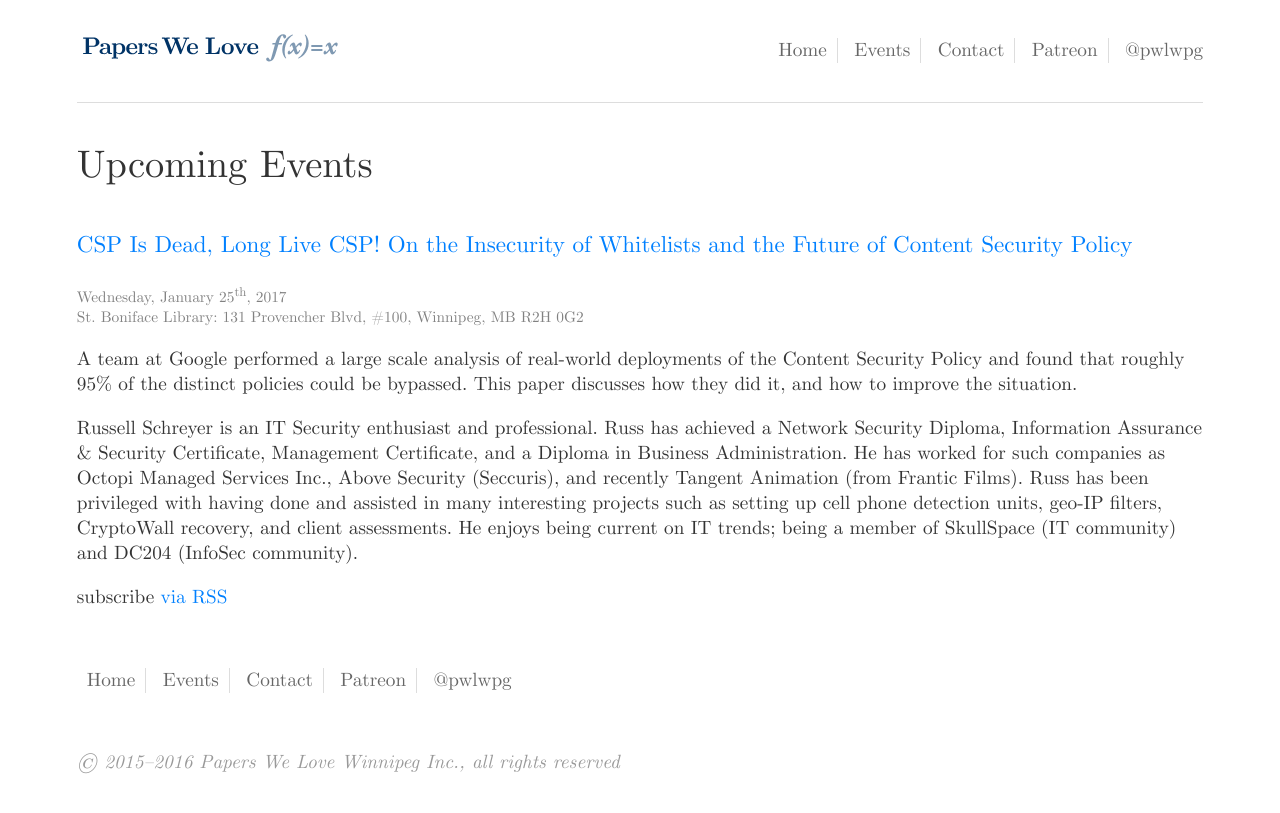
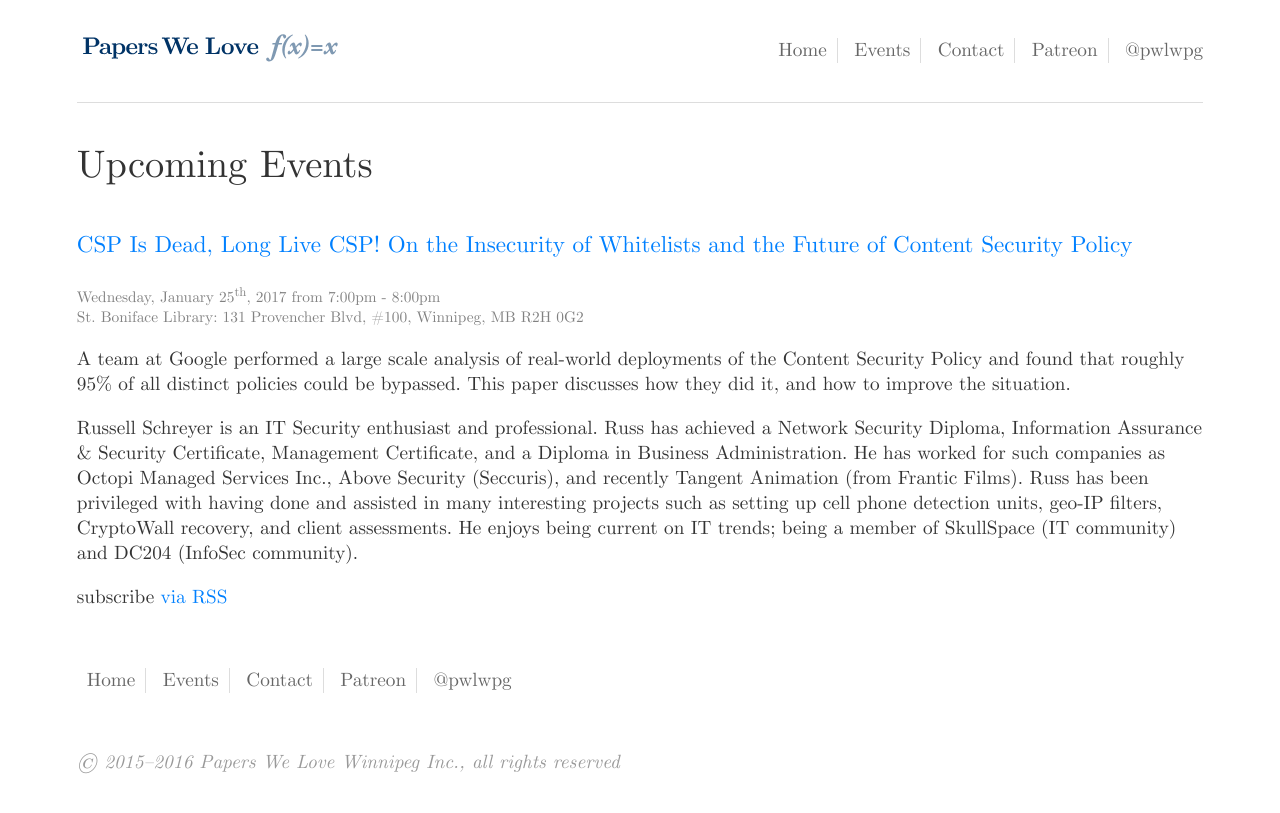
Before and after one commit to pwlwpg/pwlwpg.github.io, a Jekyll site: the page built from index.html, in a window 1280 px wide. Shown: the top 813 px of the page. Built offline with Jekyll 4.4.1, drawn with Linux system fonts in a browser that asks for light colours.

Commit message:
Add time and fix wording.

```diff
--- a/_events/2017-01-25-russ-schreyer.md
+++ b/_events/2017-01-25-russ-schreyer.md
@@ -3,11 +3,12 @@ layout:    presentation
 title:     "CSP Is Dead, Long Live CSP! On the Insecurity of Whitelists and the Future of Content Security Policy"
 presenter: Russell Schreyer
 date:      2017-01-25
+time:      7:00pm - 8:00pm
 video:     pending
 location:  library-stb
 upcoming:  true
 ---
 
-A team at Google performed a large scale analysis of real-world deployments of the Content Security Policy and found that roughly 95% of the distinct policies could be bypassed. This paper discusses how they did it, and how to improve the situation.
+A team at Google performed a large scale analysis of real-world deployments of the Content Security Policy and found that roughly 95% of all distinct policies could be bypassed. This paper discusses how they did it, and how to improve the situation.
 
 Russell Schreyer is an IT Security enthusiast and professional. Russ has achieved a Network Security Diploma, Information Assurance & Security Certificate, Management Certificate, and a Diploma in Business Administration. He has worked for such companies as Octopi Managed Services Inc., Above Security (Seccuris), and recently Tangent Animation (from Frantic Films). Russ has been privileged with having done and assisted in many interesting projects such as setting up cell phone detection units, geo-IP filters, CryptoWall recovery, and client assessments. He enjoys being current on IT trends; being a member of SkullSpace (IT community) and DC204 (InfoSec community).
--- a/index.html
+++ b/index.html
@@ -18,7 +18,7 @@ layout: default
         {% when '2' or '22' %}{{ d1 }}nd{{ d2 }}
         {% when '3' or '23' %}{{ d1 }}rd{{ d2 }}
         {% else %}{{ d1 }}th{{ d2 }}
-      {% endcase %}
+      {% endcase %} from {{ event.time }}
       </span>
       {% if event.location %}
         <span class="event-location">
```
